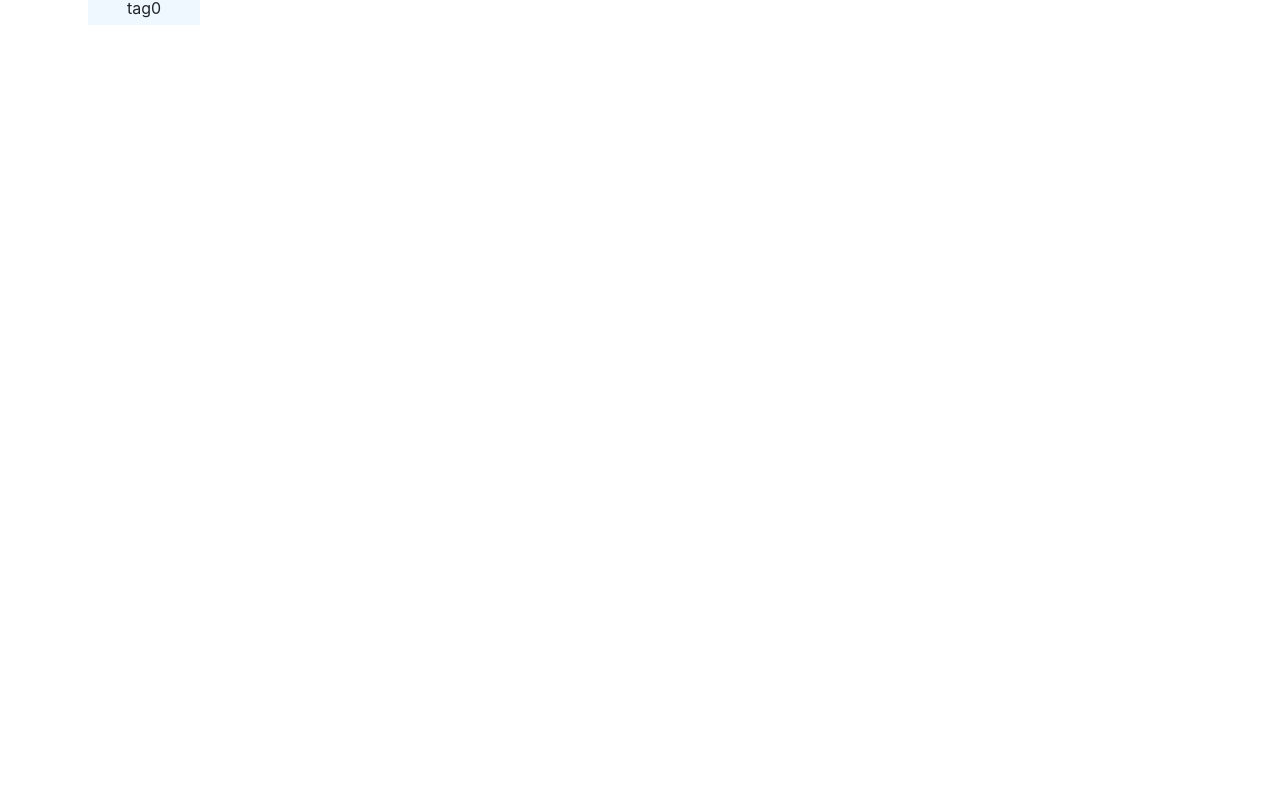
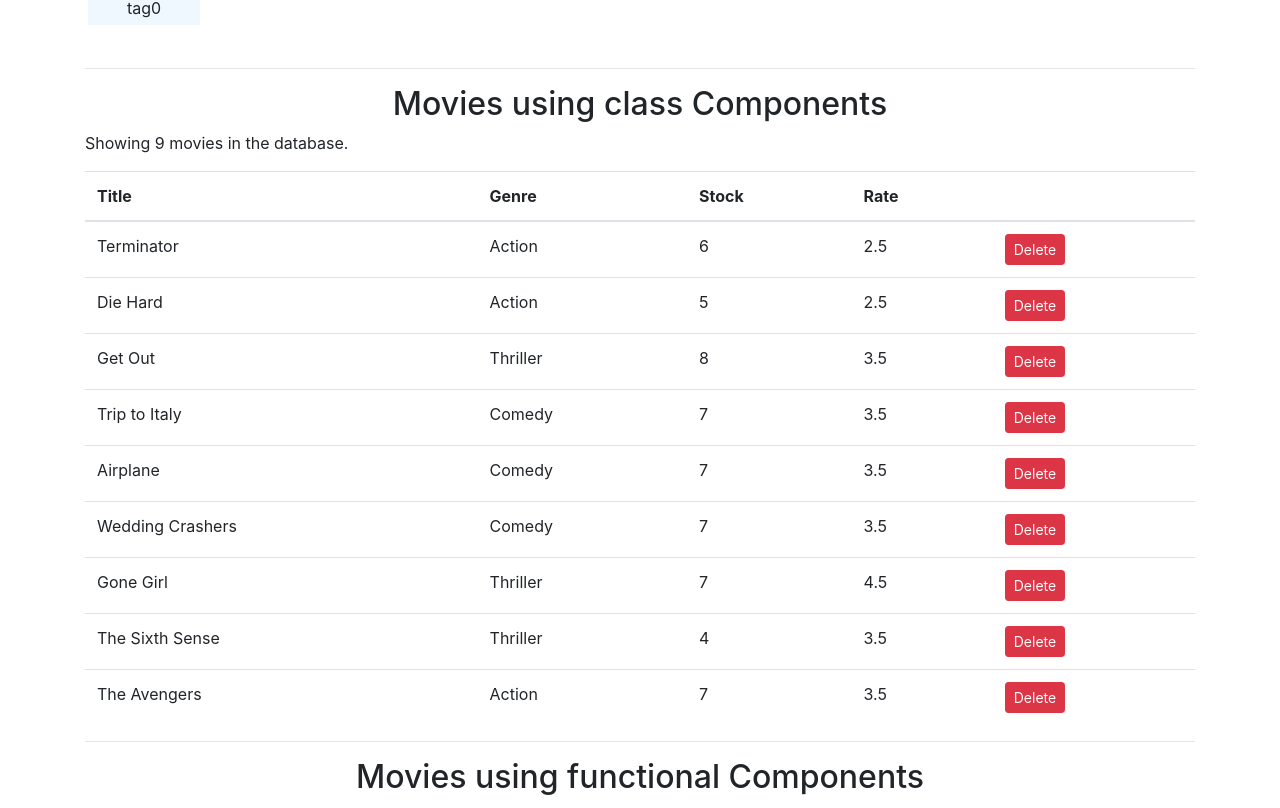
Before and after one commit to rutvik-kalathiya/vidly, a React (Create React App) app: page / in a window 1280 px wide. Shown: the part 310-1118 px from the top of the page. Before the commit the page ends 800 px from the top, so only its background shows below. Built offline with nearby package versions, Linux system fonts and the light colour scheme.

Commit message:
Addded Movie component

```diff
--- a/src/App.js
+++ b/src/App.js
@@ -1,13 +1,22 @@
 import './App.css';
 import CounterClassComponent from './components/counterClassComponent';
 import CounterFunctionalComponent from './components/counterFunctionalComponent';
+import MoviesClassComponent from './components/moviesClassComponent';
+import MoviesFunctionalComponent from './components/moviesFunctionalComponent';
 
 function App() {
   return (
       <main className="container">
         <CounterClassComponent />
         <hr />
+
         <CounterFunctionalComponent />
+        <hr />
+
+        <MoviesClassComponent />
+        <hr />
+
+        <MoviesFunctionalComponent />
       </main>
   );
 }
--- /dev/null
+++ b/src/components/moviesClassComponent.jsx
@@ -0,0 +1,55 @@
+import React, { Component } from 'react';
+import { getMovies } from '../services/fakeMovieService';
+
+class moviesClassComponent extends Component {
+  state = {
+            movies: getMovies()
+          }
+
+  render() {
+    const handleDelete = (movie) => {
+      this.setState({movies: this.state.movies.filter((m) => m._id !== movie._id)});
+    }
+
+    if (this.state.movies.length === 0) return <React.Fragment><h2>Movies using class Components</h2><p>There are no movies in database</p></React.Fragment>
+
+    return (
+      <React.Fragment>
+      <h2>Movies using class Components</h2>
+      <p> Showing {this.state.movies.length} movies in the database.</p>
+      <table className="table">
+        <thead>
+          <tr>
+            <th>Title</th>
+            <th>Genre</th>
+            <th>Stock</th>
+            <th>Rate</th>
+            <th></th>
+          </tr>
+        </thead>
+        <tbody>
+        </tbody>
+        <tbody>
+          {this.state.movies.map((movie) => (
+            <tr key={movie._id}>
+              <td>{movie.title}</td>
+              <td>{movie.genre.name}</td>
+              <td>{movie.numberInStock}</td>
+              <td>{movie.dailyRentalRate}</td>
+              <td>
+                <button
+                  onClick={() => handleDelete(movie)}
+                  className="btn btn-danger btn-sm"
+                >
+                  Delete
+                </button>
+              </td>
+            </tr>
+          ))}
+        </tbody>
+      </table>
+    </React.Fragment>
+    )
+  }
+}
+export default moviesClassComponent;
--- a/src/components/movies.jsx
+++ b/src/components/moviesFunctionalComponent.jsx
@@ -6,9 +6,10 @@
   const handleDelete = (movie) => {
     setMovies(movies.filter((m) => m._id !== movie._id));
   };
-  if (movies.length === 0) return <p>There are no movies in the Database</p>;
+  if (movies.length === 0) return <React.Fragment><h2>Movies using functional Components</h2><p>There are no movies in database</p></React.Fragment>
   return (
     <React.Fragment>
+      <h2>Movies using functional Components</h2>
       <p> Showing {movies.length} movies in the database.</p>
       <table className="table">
         <thead>
```
Also changed, not shown: 1 other file (tests, documents, lock files or other folders).
